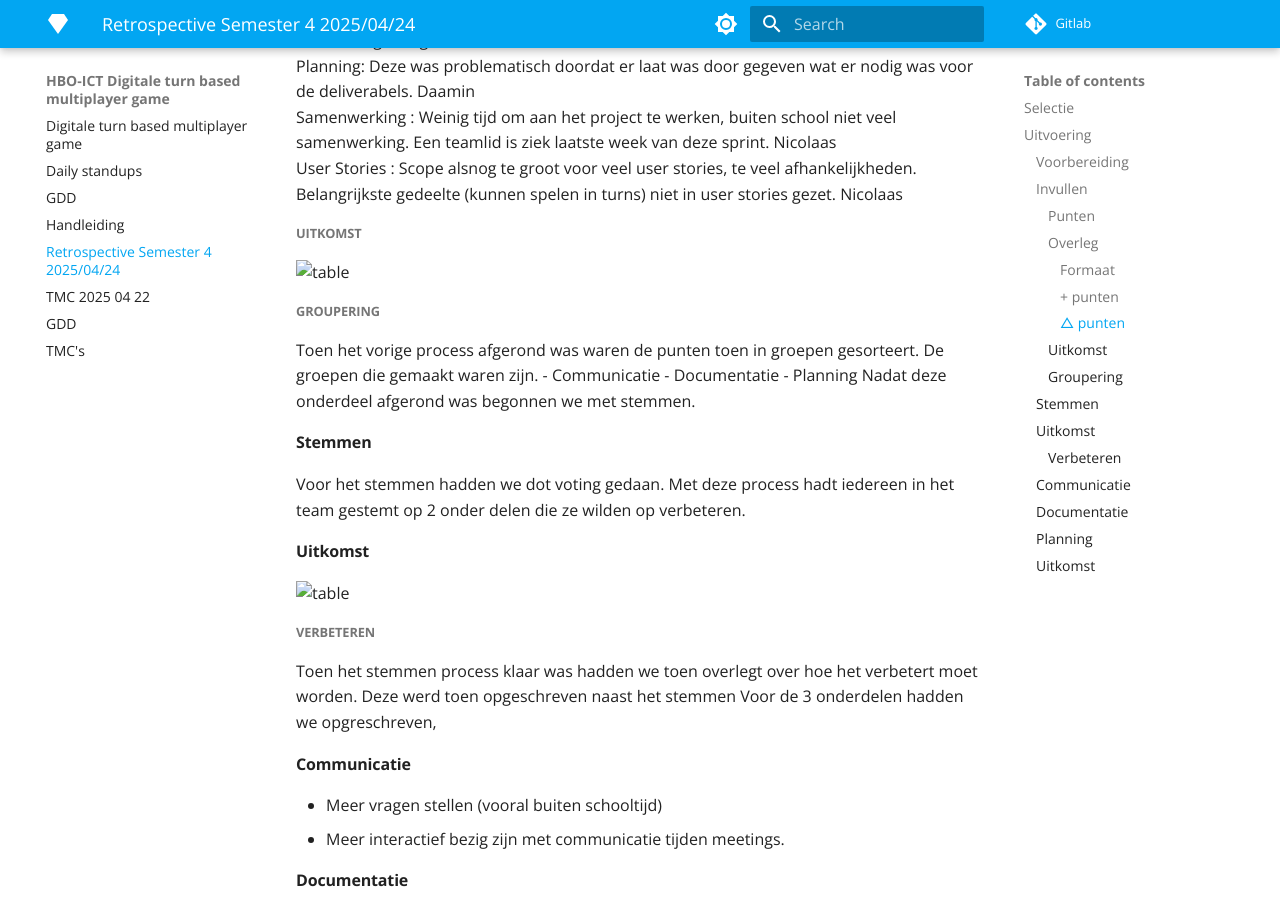
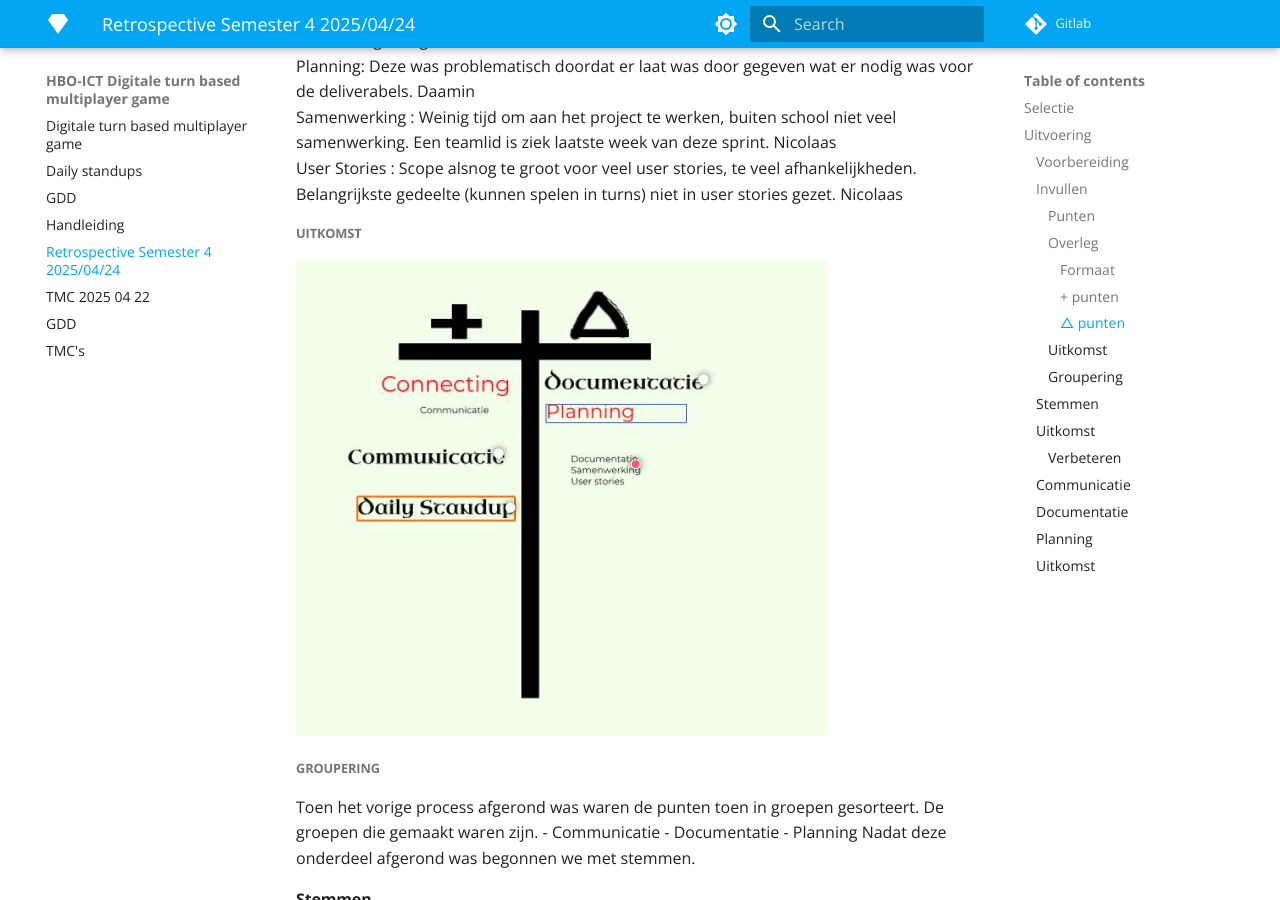
Before and after one commit to lieuweZ/HexFront, an MkDocs documentation site: the page built from docs/Retrospective 2025 04 24.md, in a window 1280 px wide and 900 px high, scrolled down 1279 px. Built offline with MkDocs 1.6.1 and Material for MkDocs 9.7.7, drawn with Linux system fonts in a browser that asks for light colours; nearby versions of some CDN libraries; library files that are not in the unit come from our copies.

Commit message:
#0 &Documentation $Another fix for retrospective images.

```diff
--- a/docs/Retrospective 2025 04 24.md
+++ b/docs/Retrospective 2025 04 24.md
@@ -39,7 +39,7 @@ Samenwerking : Weinig tijd om aan het project te werken, buiten school niet veel
 User Stories : Scope alsnog te groot voor veel user stories, te veel afhankelijkheden. Belangrijkste gedeelte (kunnen spelen in turns) niet in user stories gezet. Nicolaas<br>
 
 ##### Uitkomst
-![table](/docs/images/retrospective.jpg)<br>
+![table](./images/retrospective.jpg)
 
 ##### Groupering
 
@@ -55,7 +55,7 @@ Nadat deze onderdeel afgerond was begonnen we met stemmen.
 Voor het stemmen hadden we dot voting gedaan.
 Met deze process hadt iedereen in het team gestemt op 2 onder delen die ze wilden op verbeteren.
 #### Uitkomst
-![table](/docs/images/retrospective2.jpg)<br>
+![table](./images/retrospective2.jpg)
 
 ##### Verbeteren
 Toen het stemmen process klaar was hadden we toen overlegt over hoe het verbetert moet worden.
@@ -72,4 +72,4 @@ Voor de 3 onderdelen hadden we opgreschreven,
 - UserStory scopes meer specifiek maken.
 - Dailystandups meer frequent te houden op een woensdag.
 #### Uitkomst
-![table](/docs/images/retrospective3.png)<br>
+![table](./images/retrospective3.png)
```
